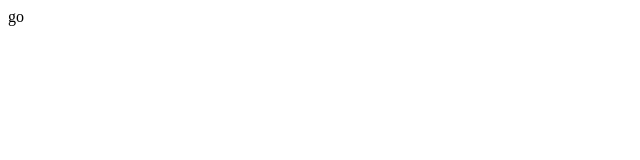
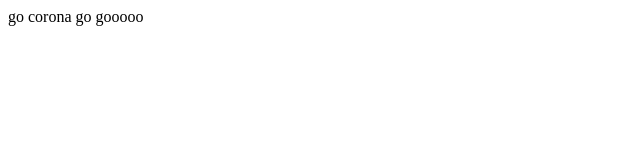
Before and after one commit to Animeshb99/timeracer, a website: page index.html in a window 1280 px wide. Shown: the whole page, without its empty margins (0-640 px from the left). Drawn offline with Linux system fonts and the light colour scheme.

Commit message:
second commit

```diff
--- a/index.html
+++ b/index.html
@@ -2,6 +2,6 @@
 <html>
     <head></head>
     <body>
-        <hi>go</hi>
+        <hi>go corona go gooooo</hi>
     </body>
 </html>
```
Also changed, not shown: package.json (added, +24 -0 lines), 2 other files.
